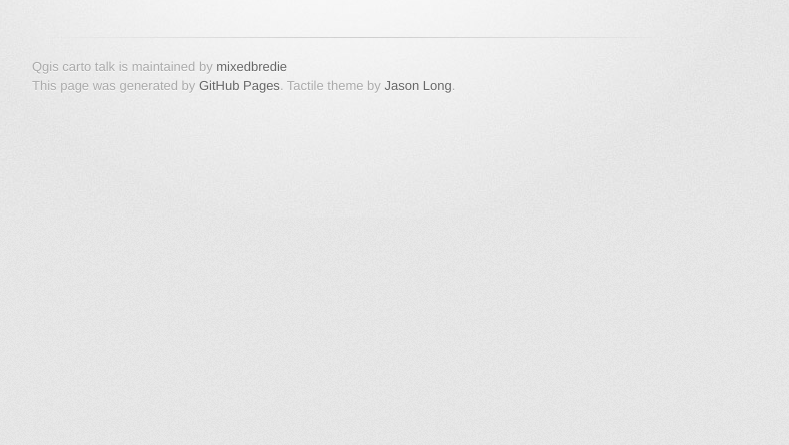
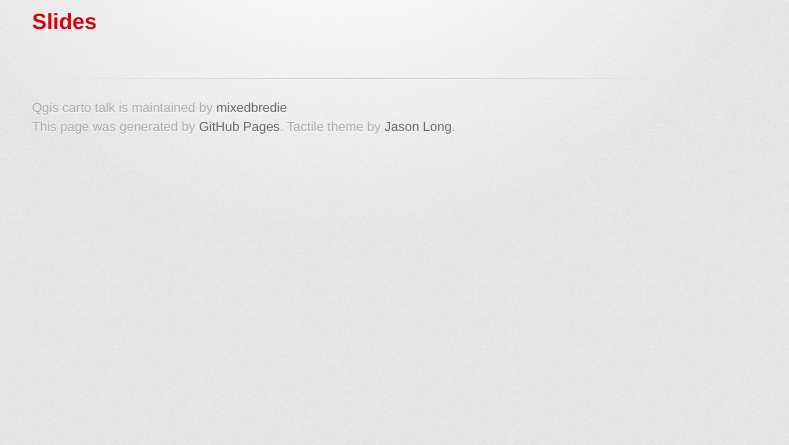
Before and after one commit to mixedbredie/qgis_carto_talk, a plain HTML site: page index.html in a window 1280 px wide. Shown: the part 355-800 px from the top of the page, without its empty margins (298-1087 px from the left). Drawn offline with Linux system fonts and the light colour scheme; a web font is replaced by a local one.

Commit message:
Update index.html

```diff
--- a/index.html
+++ b/index.html
@@ -36,6 +36,7 @@
 
 <h2>
 <a name="talk-from-2nd-scottish-qgis-user-group-in-edinburgh" class="anchor" href="#talk-from-2nd-scottish-qgis-user-group-in-edinburgh"><span class="octicon octicon-link"></span></a>Talk from 2nd Scottish QGIS user group in Edinburgh.</h2>
+<h2><a href="https://github.com/mixedbredie/qgis_carto_talk/blob/master/qgis_ug_carto.html">Slides</a></h2>
         </section>
 
         <footer>
```
